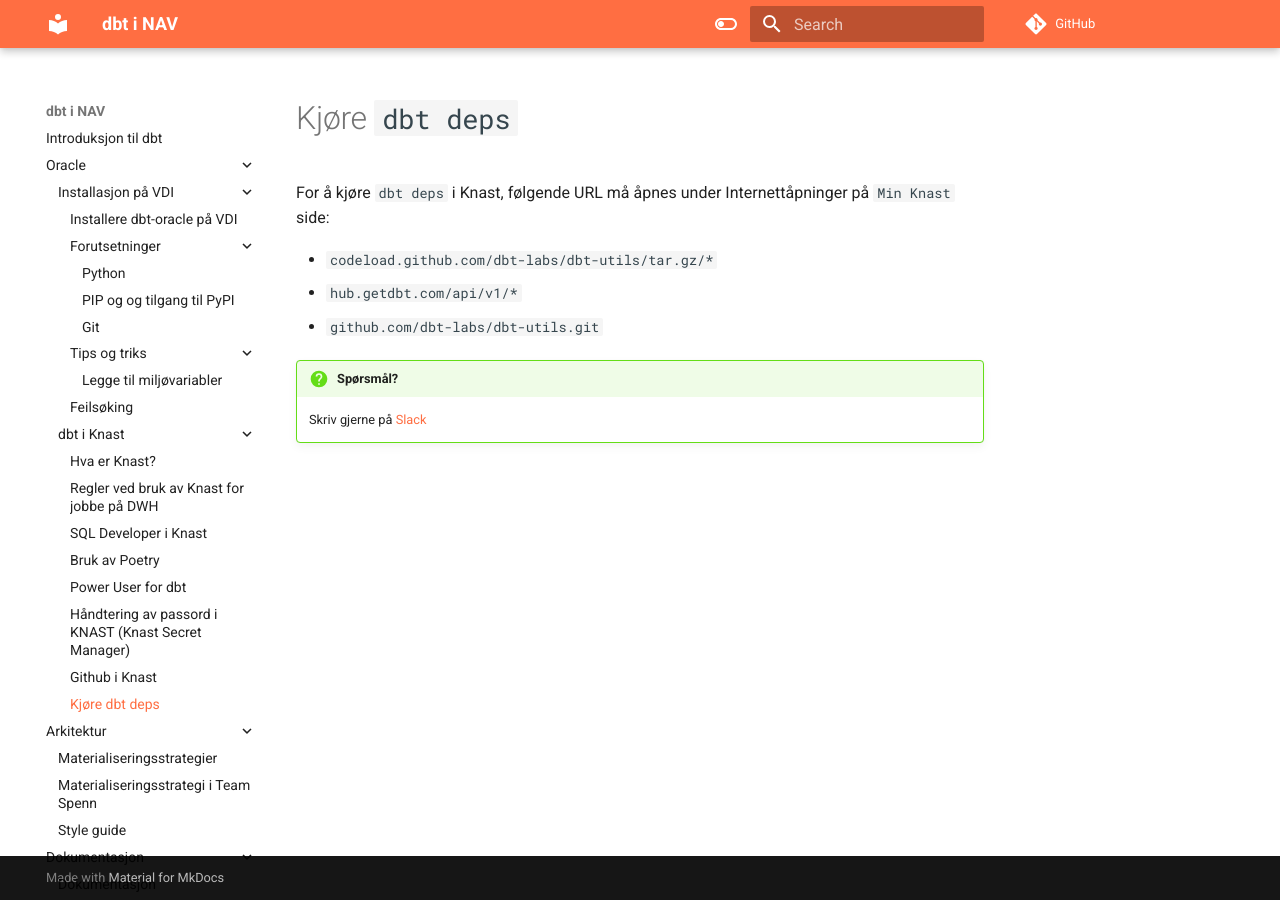
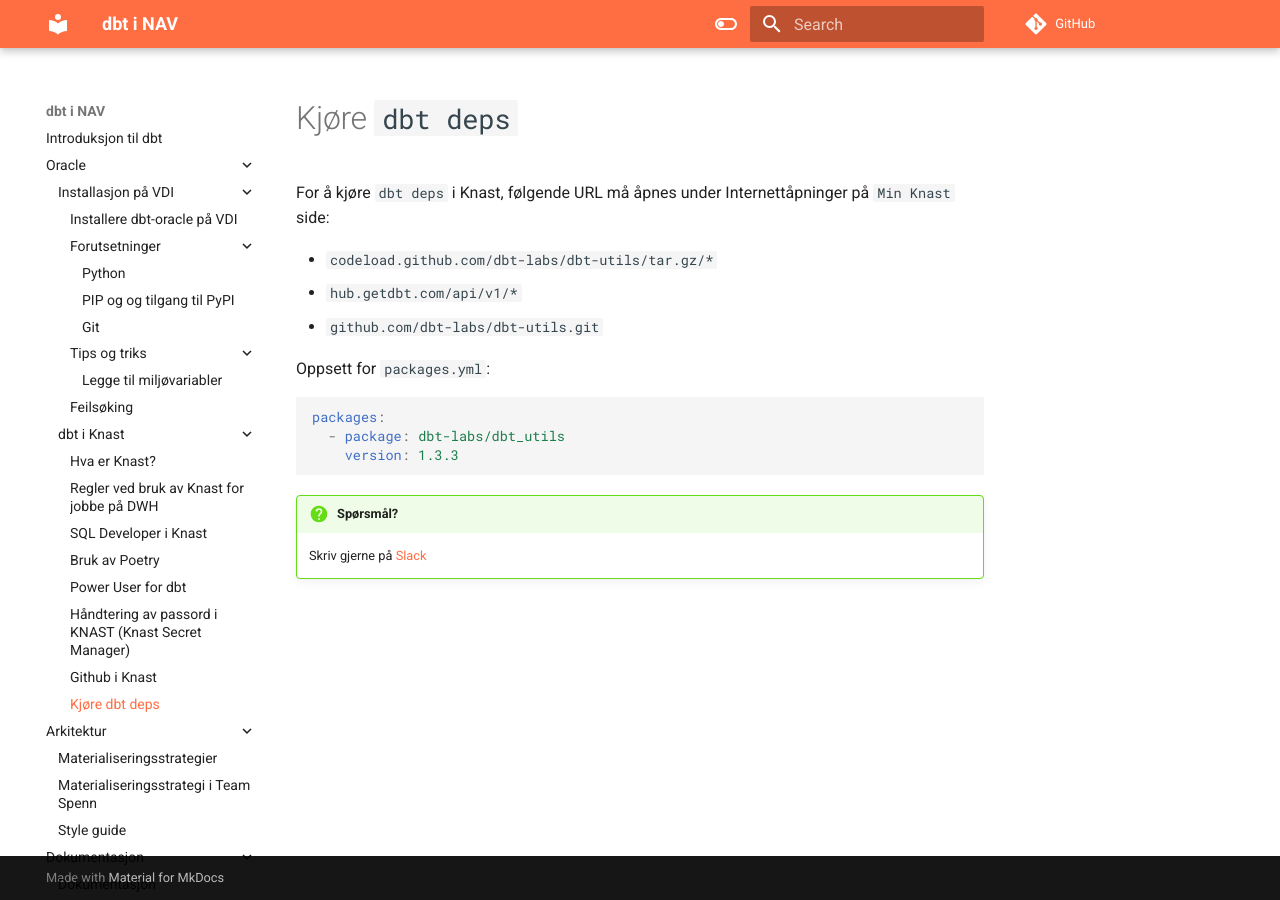
Before and after one commit to navikt/dbt-i-nav, an MkDocs documentation site: the page built from docs/dbt i Knast/dbt-deps.md, in a window 1280 px wide. Built offline with MkDocs 1.6.1 and Material for MkDocs 9.7.7, drawn with Linux system fonts in a browser that asks for light colours; comment, search, counter and statistics services are not loaded.

Commit message:
docs(dbt-deps): add example configuration for packages.yml

````diff
--- a/docs/dbt i Knast/dbt-deps.md
+++ b/docs/dbt i Knast/dbt-deps.md
@@ -6,6 +6,13 @@
 - `hub.getdbt.com/api/v1/*`
 - `github.com/dbt-labs/dbt-utils.git`
 
+Oppsett for `packages.yml`:
+```yaml
+packages:
+  - package: dbt-labs/dbt_utils
+    version: 1.3.3
+```
+
 
 !!!question "Spørsmål?"
     Skriv gjerne på [Slack](https://nav-it.slack.com/archives/C0859E82VA6)
````
